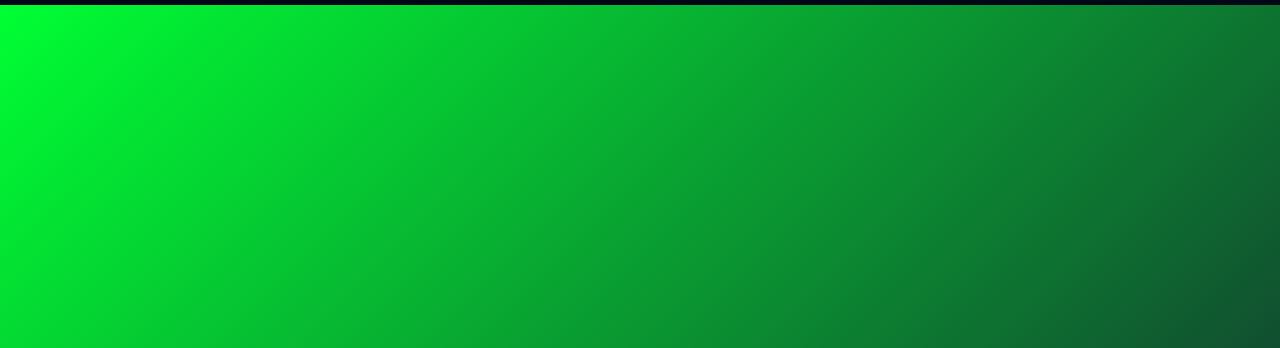
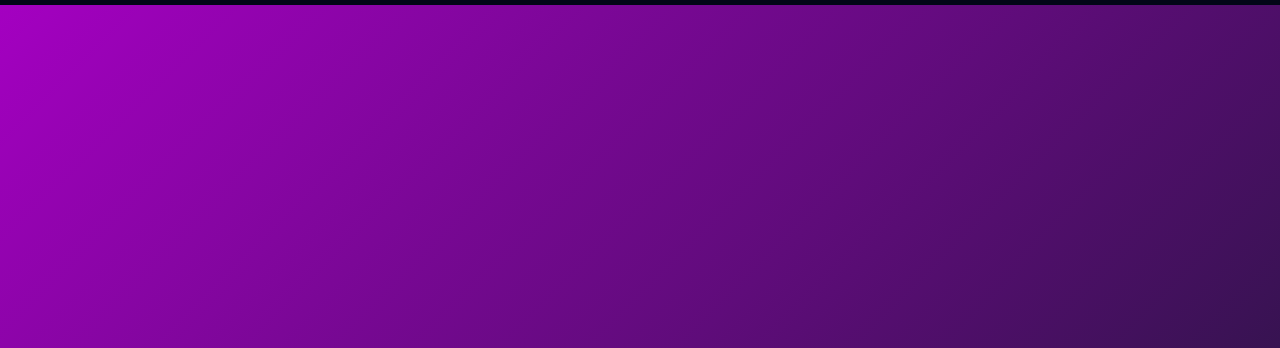
Before and after one commit to vishwajith-2007/portfolio-project, a website: page index.html in a window 1280 px wide. Shown: the part 72-420 px from the top of the page. Drawn offline with Linux system fonts and the light colour scheme.

Commit message:
update color

```diff
--- a/style.css
+++ b/style.css
@@ -65,7 +65,7 @@ justify-content:center;
 
 align-items:center;
 
-background: linear-gradient(135deg,#00ff33,#96358c0d);
+background: linear-gradient(135deg,#a400c1,#96358c0d);
 
 text-align:center;
 
```
